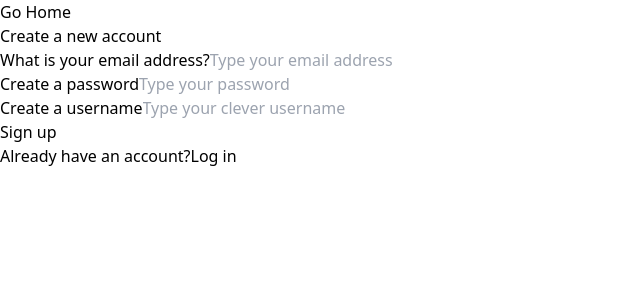
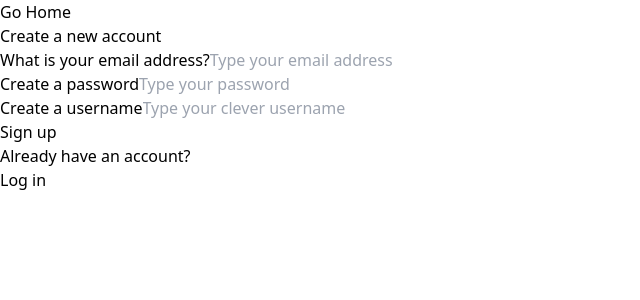
Before and after one commit to santiagredo/MTTS01-B, a React (Vite) app: page /signup in a window 1280 px wide. Shown: the top 300 px of the page, without its empty margins (0-640 px from the left). Built offline with nearby package versions, Linux system fonts and the light colour scheme.

Commit message:
Fixed elements positioning

```diff
--- a/src/Components/SignupPage.tsx
+++ b/src/Components/SignupPage.tsx
@@ -51,7 +51,7 @@ export function SignupPage () {
     const buttonClasses = `bg-green-500 text-white mx-auto rounded-3xl w-full h-10 font-bold max-w-s transform hover:scale-105 ${isButtonDisabled && "opacity-60"}`;
 
     const spanClasses = "my-6 text-center text-white font-semibold";
-    const LinkClasses = "mx-1.5 text-green-500 mx-auto my-1 hover:underline";
+    const LinkClasses = "text-green-500 mx-auto my-1 hover:underline";
 
     return (
         <section className={sectionClasses}>
@@ -82,12 +82,12 @@ export function SignupPage () {
                 </div>
             </form>
 
-            <span className={spanClasses}>
-                Already have an account?
+            <div className={spanClasses}>
+                <p>Already have an account? </p>
                 <Link to="/" className={LinkClasses}>
                     Log in
                 </Link>
-            </span>
+            </div>
 
         </section>
     );
```
